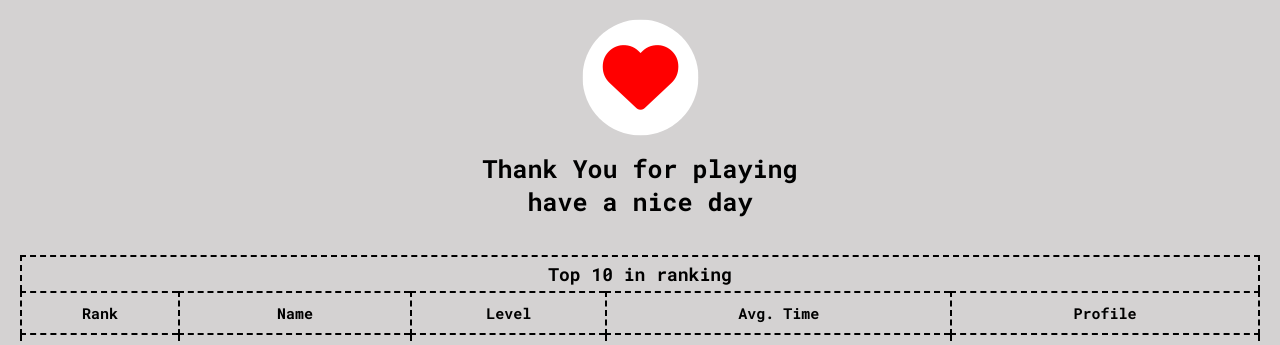
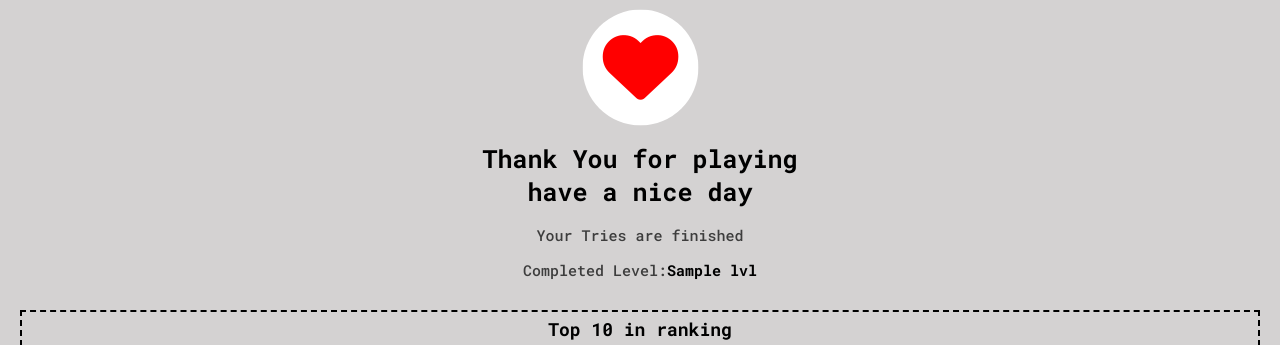
Before and after one commit to 1blackghost/mystery, a Flask app: template templates/end.html in a window 1280 px wide. Shown: the top 345 px of the page. Run offline with Flask 3, Linux system fonts and the light colour scheme; data comes from the database, SQL or seed files in the repository; the template is opened without the code that fills it: most values are stand-ins (such as "Sample title", 1, 10 or a date in 2020); some libraries are stand-ins or nearby versions.

Commit message:
done i think

```diff
--- a/static/css/end.css
+++ b/static/css/end.css
@@ -15,7 +15,7 @@ i{
     width: 75px;
     background-color: rgb(255, 255, 255);
     animation: heart 2s infinite;
-    margin-top: 20px;
+    margin-top: 10px;
     color: red;
 }
 @keyframes heart {
--- a/templates/end.html
+++ b/templates/end.html
@@ -15,6 +15,8 @@
         <div class="bye_icon">
             <i class="fa-solid fa-heart"></i>
             <h1>Thank You for playing <br>have a nice day</h1>
+            <p style="margin-bottom: 10px; font-size: 15px;">Your Tries are finished</p>
+            <p style="margin-bottom: 10px; font-size: 15px;">Completed Level:<b id="level1">{{lvl}}</b></p>
         </div>
     </div>
     <div class="leaderboard_page" id="leaderboardpage" style="display: block;opacity: 1;border-radius: 0;">
```
